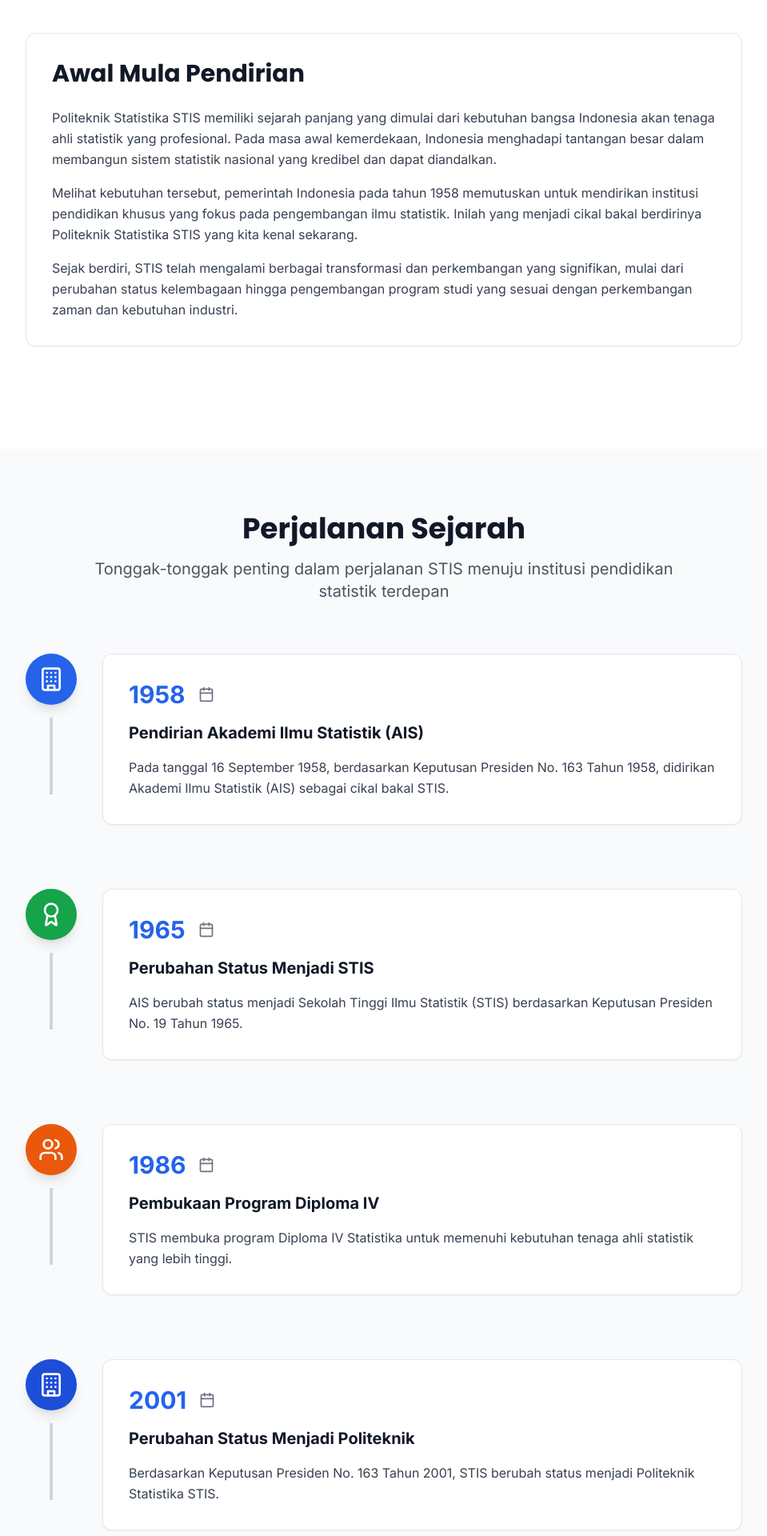
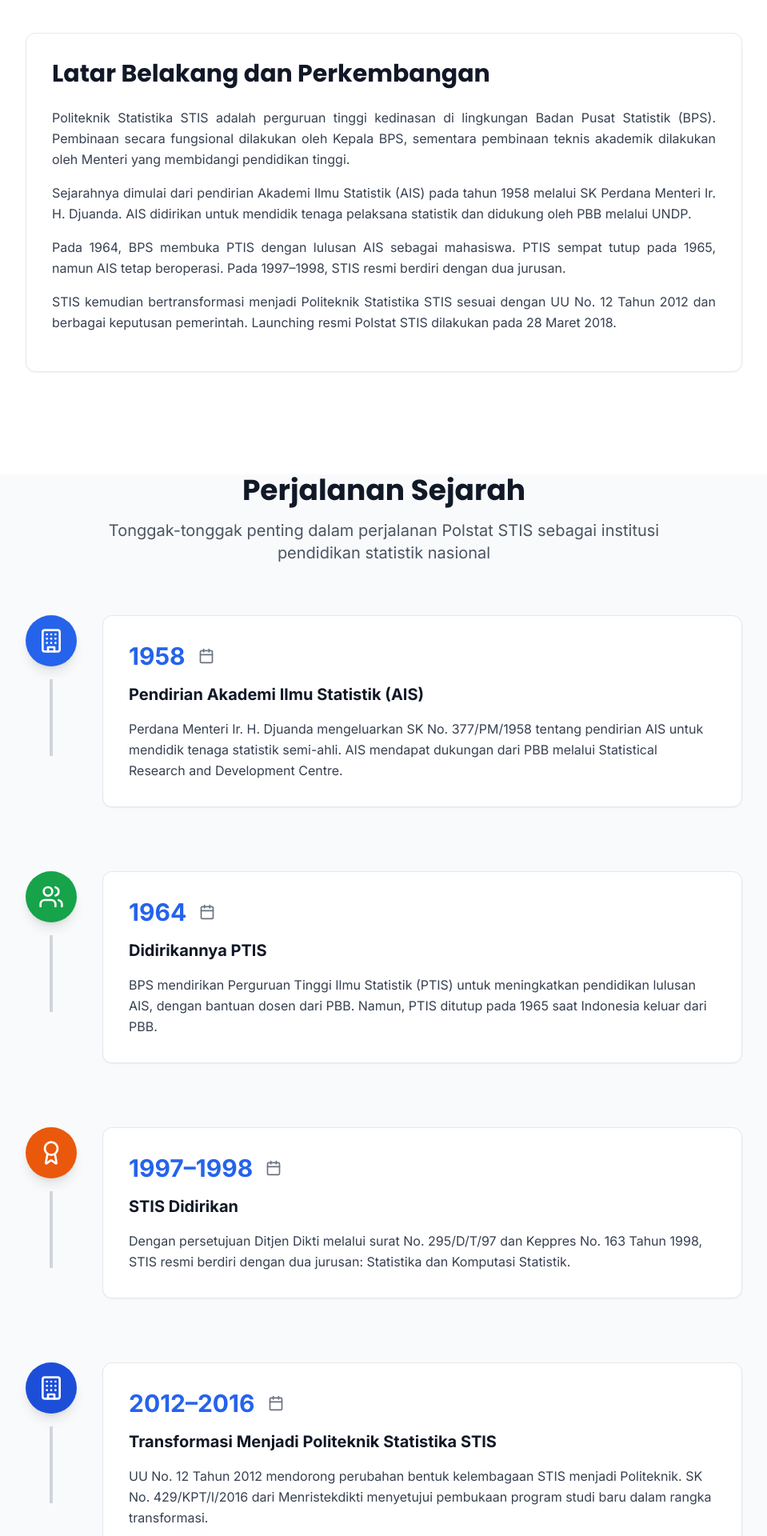
Before and after one commit to imk-01/imk-2, a React (Vite) app: page /profil/sejarah in a window 1280 px wide. Shown: the part 480-2400 px from the top of the page at 80% size, without its empty margins (160-1119 px from the left). Built offline with nearby package versions, Linux system fonts and the light colour scheme.

Commit message:
Update Sejarah.tsx

```diff
--- a/client/pages/Sejarah.tsx
+++ b/client/pages/Sejarah.tsx
@@ -9,47 +9,47 @@
       year: "1958",
       title: "Pendirian Akademi Ilmu Statistik (AIS)",
       description:
-        "Pada tanggal 16 September 1958, berdasarkan Keputusan Presiden No. 163 Tahun 1958, didirikan Akademi Ilmu Statistik (AIS) sebagai cikal bakal STIS.",
+        "Perdana Menteri Ir. H. Djuanda mengeluarkan SK No. 377/PM/1958 tentang pendirian AIS untuk mendidik tenaga statistik semi-ahli. AIS mendapat dukungan dari PBB melalui Statistical Research and Development Centre.",
       icon: Building,
       color: "bg-stis-blue-600",
     },
     {
-      year: "1965",
-      title: "Perubahan Status Menjadi STIS",
+      year: "1964",
+      title: "Didirikannya PTIS",
       description:
-        "AIS berubah status menjadi Sekolah Tinggi Ilmu Statistik (STIS) berdasarkan Keputusan Presiden No. 19 Tahun 1965.",
-      icon: Award,
+        "BPS mendirikan Perguruan Tinggi Ilmu Statistik (PTIS) untuk meningkatkan pendidikan lulusan AIS, dengan bantuan dosen dari PBB. Namun, PTIS ditutup pada 1965 saat Indonesia keluar dari PBB.",
+      icon: Users,
       color: "bg-stis-green-600",
     },
     {
-      year: "1986",
-      title: "Pembukaan Program Diploma IV",
+      year: "1997–1998",
+      title: "STIS Didirikan",
       description:
-        "STIS membuka program Diploma IV Statistika untuk memenuhi kebutuhan tenaga ahli statistik yang lebih tinggi.",
-      icon: Users,
+        "Dengan persetujuan Ditjen Dikti melalui surat No. 295/D/T/97 dan Keppres No. 163 Tahun 1998, STIS resmi berdiri dengan dua jurusan: Statistika dan Komputasi Statistik.",
+      icon: Award,
       color: "bg-stis-orange-600",
     },
     {
-      year: "2001",
-      title: "Perubahan Status Menjadi Politeknik",
+      year: "2012–2016",
+      title: "Transformasi Menjadi Politeknik Statistika STIS",
       description:
-        "Berdasarkan Keputusan Presiden No. 163 Tahun 2001, STIS berubah status menjadi Politeknik Statistika STIS.",
+        "UU No. 12 Tahun 2012 mendorong perubahan bentuk kelembagaan STIS menjadi Politeknik. SK No. 429/KPT/I/2016 dari Menristekdikti menyetujui pembukaan program studi baru dalam rangka transformasi.",
       icon: Building,
       color: "bg-stis-blue-700",
     },
     {
-      year: "2015",
-      title: "Pembukaan Program D4 Komputasi Statistika",
+      year: "2017",
+      title: "Persetujuan Perubahan Status",
       description:
-        "Polstat STIS membuka program studi baru D4 Komputasi Statistika untuk menghadapi era digital dan big data.",
+        "Menteri PAN-RB menyetujui perubahan status STIS menjadi Politeknik. Peraturan Kepala BPS No. 87 Tahun 2017 resmi menetapkan struktur organisasi baru Polstat STIS.",
       icon: Award,
       color: "bg-purple-600",
     },
     {
-      year: "2020",
-      title: "Akreditasi A untuk Semua Program Studi",
+      year: "2018",
+      title: "Peluncuran Resmi Polstat STIS",
       description:
-        "Semua program studi di Polstat STIS meraih akreditasi A dari BAN-PT, menunjukkan komitmen terhadap kualitas pendidikan.",
+        "Politeknik Statistika STIS resmi diluncurkan pada 28 Maret 2018 sebagai bentuk baru dari Sekolah Tinggi Ilmu Statistik.",
       icon: Award,
       color: "bg-stis-green-700",
     },
@@ -66,8 +66,7 @@
             Sejarah STIS
           </h1>
           <p className="text-xl text-stis-blue-100 max-w-3xl mx-auto">
-            Perjalanan panjang Politeknik Statistika STIS dalam mengembangkan
-            pendidikan statistik di Indonesia selama lebih dari 60 tahun
+            Perjalanan panjang Politeknik Statistika STIS dalam membangun pendidikan statistik di Indonesia
           </p>
         </div>
       </section>
@@ -79,28 +78,20 @@
             <Card className="p-8 mb-12">
               <CardContent className="p-0">
                 <h2 className="font-display font-bold text-3xl text-gray-900 mb-6">
-                  Awal Mula Pendirian
+                  Latar Belakang dan Perkembangan
                 </h2>
-                <div className="prose prose-lg max-w-none text-gray-700 leading-relaxed">
+                <div className="prose prose-lg max-w-none text-gray-700 leading-relaxed text-justify">
                   <p className="mb-4">
-                    Politeknik Statistika STIS memiliki sejarah panjang yang
-                    dimulai dari kebutuhan bangsa Indonesia akan tenaga ahli
-                    statistik yang profesional. Pada masa awal kemerdekaan,
-                    Indonesia menghadapi tantangan besar dalam membangun sistem
-                    statistik nasional yang kredibel dan dapat diandalkan.
+                    Politeknik Statistika STIS adalah perguruan tinggi kedinasan di lingkungan Badan Pusat Statistik (BPS). Pembinaan secara fungsional dilakukan oleh Kepala BPS, sementara pembinaan teknis akademik dilakukan oleh Menteri yang membidangi pendidikan tinggi.
                   </p>
                   <p className="mb-4">
-                    Melihat kebutuhan tersebut, pemerintah Indonesia pada tahun
-                    1958 memutuskan untuk mendirikan institusi pendidikan khusus
-                    yang fokus pada pengembangan ilmu statistik. Inilah yang
-                    menjadi cikal bakal berdirinya Politeknik Statistika STIS
-                    yang kita kenal sekarang.
+                    Sejarahnya dimulai dari pendirian Akademi Ilmu Statistik (AIS) pada tahun 1958 melalui SK Perdana Menteri Ir. H. Djuanda. AIS didirikan untuk mendidik tenaga pelaksana statistik dan didukung oleh PBB melalui UNDP.
                   </p>
-                  <p>
-                    Sejak berdiri, STIS telah mengalami berbagai transformasi
-                    dan perkembangan yang signifikan, mulai dari perubahan
-                    status kelembagaan hingga pengembangan program studi yang
-                    sesuai dengan perkembangan zaman dan kebutuhan industri.
+                  <p className="mb-4">
+                    Pada 1964, BPS membuka PTIS dengan lulusan AIS sebagai mahasiswa. PTIS sempat tutup pada 1965, namun AIS tetap beroperasi. Pada 1997–1998, STIS resmi berdiri dengan dua jurusan.
+                  </p>
+                  <p className="mb-4">
+                    STIS kemudian bertransformasi menjadi Politeknik Statistika STIS sesuai dengan UU No. 12 Tahun 2012 dan berbagai keputusan pemerintah. Launching resmi Polstat STIS dilakukan pada 28 Maret 2018.
                   </p>
                 </div>
               </CardContent>
@@ -110,15 +101,14 @@
       </section>
 
       {/* Timeline */}
-      <section className="py-20 bg-gray-50">
+      <section className="pt-15 pb-20 bg-gray-50">
         <div className="container mx-auto px-4">
           <div className="text-center mb-16">
             <h2 className="font-display font-bold text-3xl lg:text-4xl text-gray-900 mb-4">
               Perjalanan Sejarah
             </h2>
             <p className="text-xl text-gray-600 max-w-3xl mx-auto">
-              Tonggak-tonggak penting dalam perjalanan STIS menuju institusi
-              pendidikan statistik terdepan
+              Tonggak-tonggak penting dalam perjalanan Polstat STIS sebagai institusi pendidikan statistik nasional
             </p>
           </div>
 
@@ -128,7 +118,6 @@
                 const Icon = event.icon;
                 return (
                   <div key={index} className="flex items-start space-x-8">
-                    {/* Timeline Line */}
                     <div className="flex flex-col items-center">
                       <div
                         className={`w-16 h-16 ${event.color} rounded-full flex items-center justify-center shadow-lg`}
@@ -140,7 +129,6 @@
                       )}
                     </div>
 
-                    {/* Content */}
                     <div className="flex-1 pb-8">
                       <Card className="hover:shadow-xl transition-all duration-300">
                         <CardContent className="p-8">
@@ -167,54 +155,6 @@
         </div>
       </section>
 
-      {/* Legacy Section */}
-      <section className="py-20">
-        <div className="container mx-auto px-4">
-          <div className="max-w-4xl mx-auto">
-            <Card className="p-8">
-              <CardContent className="p-0">
-                <h2 className="font-display font-bold text-3xl text-gray-900 mb-6">
-                  Warisan dan Kontribusi
-                </h2>
-                <div className="grid lg:grid-cols-2 gap-8">
-                  <div>
-                    <h3 className="font-bold text-xl text-stis-blue-600 mb-4">
-                      Kontribusi untuk Bangsa
-                    </h3>
-                    <p className="text-gray-700 leading-relaxed mb-6">
-                      Selama lebih dari 60 tahun, STIS telah menghasilkan ribuan
-                      lulusan yang tersebar di seluruh Indonesia dan
-                      berkontribusi dalam pembangunan nasional melalui keahlian
-                      di bidang statistik.
-                    </p>
-                    <ul className="space-y-2 text-gray-700">
-                      <li>• Mencetak lebih dari 5.000 alumni</li>
-                      <li>• Melayani kebutuhan BPS dan instansi pemerintah</li>
-                      <li>• Mengembangkan metodologi statistik Indonesia</li>
-                    </ul>
-                  </div>
-                  <div>
-                    <h3 className="font-bold text-xl text-stis-blue-600 mb-4">
-                      Visi ke Depan
-                    </h3>
-                    <p className="text-gray-700 leading-relaxed mb-6">
-                      STIS terus berinovasi dan beradaptasi dengan perkembangan
-                      teknologi dan kebutuhan industri modern, khususnya dalam
-                      era big data dan artificial intelligence.
-                    </p>
-                    <ul className="space-y-2 text-gray-700">
-                      <li>• Pengembangan kurikulum berbasis teknologi</li>
-                      <li>• Kerjasama internasional</li>
-                      <li>• Penelitian dan pengabdian masyarakat</li>
-                    </ul>
-                  </div>
-                </div>
-              </CardContent>
-            </Card>
-          </div>
-        </div>
-      </section>
-
       <Footer />
     </div>
   );
```
